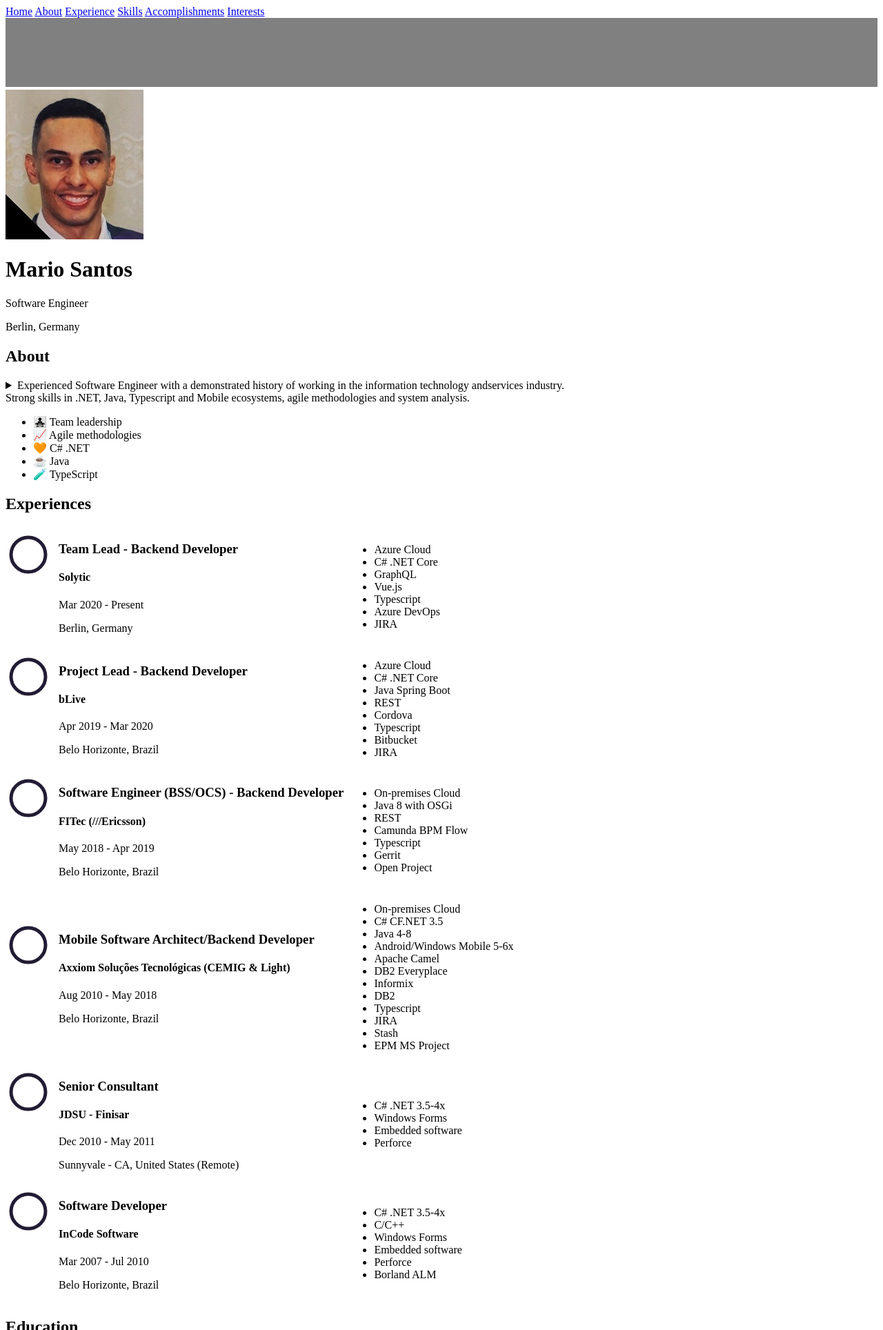
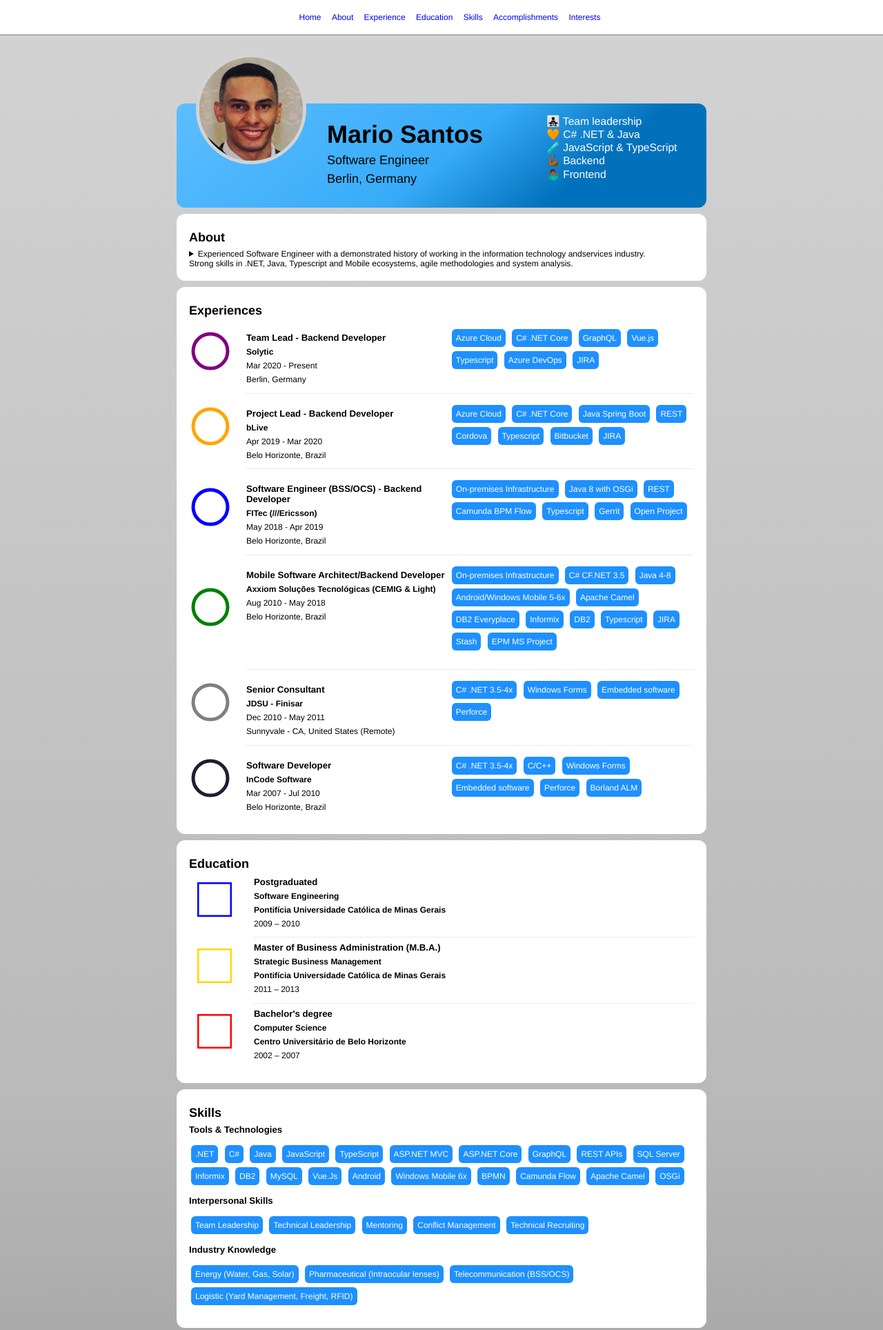
Before and after one commit to marionzr/marionzr.github.io, a plain HTML site: page index.html in a window 1280 px wide. Shown: the top 1928 px of the page at 69% size. Drawn offline with Linux system fonts and the light colour scheme.

Commit message:
Style
Initial version of stylesheet:
- Defined style for basic HTML tags, classes and IDs.
- Added animation to some elements (experimental).
- Added a toolbar with links (anchors).

Small changes on HTML structure and content

```diff
--- a/css/style.css
+++ b/css/style.css
@@ -1,5 +1,274 @@
 /* tags */
+html {
+  font-size: 12px;
+  font-family: Helvetica, Arial, sans-serif;
+}
+
+body {
+  margin: auto;
+  width: 60%;
+  background: linear-gradient(180deg, lightgray 0%, #b9b9b9 51%, #979696 75%);
+}
+
+footer {
+  margin: 0.5rem;
+  margin-bottom: 800px;
+  text-align: right;
+}
+
+:target {
+  display: block;
+  position: relative;
+  top: -5rem;
+  visibility: hidden;
+}
+
+a {
+  text-decoration: none;
+}
+
+div a:link {
+  display: inline-block;
+  padding: 0.5rem;
+}
+
+div a:hover,
+div a:active {
+  background-color: lightgray;
+  color: white;
+}
+
+div a:visited {
+  text-decoration: none;
+  color: black;
+}
+
+h1,
+h2,
+h3,
+h4,
+h5,
+h6,
+p {
+  margin-top: 0.5rem;
+  margin-bottom: 0.05rem;
+}
+
+h1 {
+  font-size: 2.5rem;
+}
+
+h2 {
+  font-size: 1.5rem;
+}
+
+h3 {
+  font-size: 1.1rem;
+}
+
+summary {
+  margin-top: 0.5rem;
+}
+
+table {
+  /* Removes the cell spacing via CSS */
+  border-spacing: 0;
+  /* Optional - if you don't want to have double border where cells touch */
+  border-collapse: collapse;
+  width: 100%;
+  table-layout: fixed;
+}
+
+table td {
+  vertical-align: text-top;
+}
 
 /* classes */
 
+.card {
+  scroll-behavior: smooth;
+  background-color: white;
+  border-radius: 1rem;
+  padding: 1.5rem;
+  margin-top: 0.75rem;
+  margin-top: 0.75rem;
+}
+
+.labels ul {
+  padding: 0;
+}
+
+.labels li {
+  border-radius: 0.5rem;
+  display: inline-block;
+  padding: 0.5rem;
+  background-color: dodgerblue;
+  margin: 0.25rem;
+  color: white;
+}
+
+.labels li:hover {
+  opacity: 0.9;
+  -webkit-transition: font-size 0.5s ease;
+  -moz-transition: font-size 0.5s ease;
+  -o-transition: font-size 0.5s ease;
+  transition: font-size 0.5s ease;
+  font-size: 1.3em;
+  background-color: royalblue;
+}
+
+.accomplishments-counter {
+  color: dodgerblue;
+  font-size: 2.5rem;
+}
+
 /* ids */
+#my-name {
+  font-size: 3rem;
+}
+
+#my-role,
+#my-location {
+  font-size: 1.5rem;
+}
+
+#toolbar {
+  display: inline;
+  position: fixed;
+  top: 0;
+  left: 0;
+  width: 100%;
+  padding: 1rem;
+  background-color: white;
+  text-align: center;
+  border-bottom: 1px solid gray;
+}
+
+#header {
+  margin-top: 150px;
+  background: linear-gradient(
+    141deg,
+    rgb(93, 190, 255) 0%,
+    rgb(55, 171, 248) 51%,
+    rgb(2, 113, 187) 75%
+  );
+}
+
+#my-picture {
+  float: left;
+  margin-top: -90px;
+  margin-left: 10px;
+}
+
+#my-picture img {
+  border-radius: 100%;
+  border-width: 5px;
+  border-style: solid;
+  border-color: lightgray;
+  height: 150px;
+  width: 150px;
+}
+
+#info {
+  margin-left: 200px;
+  padding-bottom: 1rem;
+}
+
+#top-skills {
+  float: right;
+  margin-top: -11rem;
+  margin-right: 2rem;
+  padding-bottom: 1rem;
+  font-size: 1.3rem;
+  color: white;
+}
+#top-skills li {
+  list-style: none;
+  padding: 0.05rem;
+}
+
+/* experience */
+#experience table td {
+  padding-bottom: 1rem;
+}
+#experience table td:first-child {
+  vertical-align: middle;
+  width: 80px;
+}
+
+#experience table td:first-child + td {
+  width: 40%;
+  border-bottom: 1px solid #eeebeb;
+}
+
+#experience table td:first-child + td + td {
+  width: auto;
+  border-bottom: 1px solid #eeebeb;
+}
+
+#experience table tr:last-child {
+  /* Hides the border of the last cells*/
+  border-bottom: 2px solid white;
+}
+
+/* education */
+#education table td {
+  padding-bottom: 1rem;
+}
+
+#education table td:first-child {
+  vertical-align: middle;
+  width: 80px;
+  padding-left: 1rem;
+  margin-bottom: 2rem;
+}
+
+#education table td:first-child + td {
+  width: 100%;
+  border-bottom: 1px solid #eeebeb;
+}
+
+#education table tr:last-child {
+  /* Hides the border of the last cells*/
+  border-bottom: 2px solid white;
+}
+
+/* accomplishments */
+#accomplishments table td:first-child {
+  text-align: center;
+  vertical-align: top;
+  width: 50px;
+  font-size: 2.5rem;
+  padding-top: 0;
+  padding-bottom: 0;
+}
+
+#accomplishments table td {
+  vertical-align: middle;
+  padding-top: 1rem;
+  padding-bottom: 1rem;
+}
+
+#accomplishments table td:first-child + td {
+  width: 100%;
+  border-bottom: 1px solid #eeebeb;
+}
+
+#accomplishments table tr:last-child {
+  /* Hides the border of the last cells*/
+  border-bottom: 2px solid white;
+}
+
+#accomplishments summary {
+  font-size: 1.1rem;
+  font-weight: bold;
+}
+
+#accomplishments ul a {
+  padding-left: 0;
+  color: royalblue;
+}
+#accomplishments ul a:hover,
+a:active {
+  padding: 0.5rem;
+}
--- a/index.html
+++ b/index.html
@@ -9,35 +9,40 @@
         <link rel="icon" href="./img/icons/favicon.ico" type="image/x-icon">
         <link rel="icon" href="./img/icons/favicon-16x16.png" type="image/png" sizes="16x16">
         <link rel="icon" href="./img/icons/favicon-32x32.png" type="image/png" sizes="32x32">
+        <link rel="stylesheet" href="./css/style.css">
         <title>Mario Santos</title>
     </head>
     <body>
         <a id="top"></a>
         <div id="toolbar">
             <a href="./index.html">Home</a>
-            <a href="#about">About</a>
-            <a href="#experience">Experience</a>
-            <a href="#skills">Skills</a>
-            <a href="#accomplishments">Accomplishments</a>
-            <a href="#interests">Interests</a>
+            <a href="#anchor-about">About</a>
+            <a href="#anchor-experience">Experience</a>
+            <a href="#anchor-education">Education</a>
+            <a href="#anchor-skills">Skills</a>
+            <a href="#anchor-accomplishments">Accomplishments</a>
+            <a href="#anchor-interests">Interests</a>
         </div>
         <div id="header" class="card">
-            <div id="banner">
-                <!-- TODO: Replace the svg with an nice background -->
-                <!-- TODO: Move style to css file -->
-                <svg style="width: 100%; height: 100px" xmlns="http://www.w3.org/2000/svg">
-                    <rect width="100%" height="100%" fill="gray" />
-                </svg>
-            </div>
-            <div class="my-picture">
-                <img src="./img/me_v1.jpg" alt="Mario Santos" class="avatar">
+            <div id="my-picture">
+                <img src="./img/me_v1.jpg" alt="Mario Santos">
             </div>
             <div id="info">
-                <h1 class="my-name">Mario Santos</h1>
-                <p class="my-role">Software Engineer</p>
-                <p class="my-location">Berlin, Germany</p>
+                <h1 id="my-name">Mario Santos</h1>
+                <p id="my-role">Software Engineer</p>
+                <p id="my-location">Berlin, Germany</p>
+            </div>
+            <div id="top-skills">
+                <ul>
+                    <li>👨‍👧‍👧 Team leadership</li>
+                    <li>🧡 C# .NET & Java</li>
+                    <li>🧪 JavaScript & TypeScript</li>
+                    <li>💪🏾 Backend</li>
+                    <li>🤷🏾‍♂️ Frontend</li>
+                </ul>
             </div>
         </div>
+        <a id="anchor-about"></a>
         <div id="about" class="card">
             <h2 class="card-title">About</h2>
             <details>
@@ -55,26 +60,17 @@
                     <li>Highly motivated, diligent, with good communication skills, and desire to work in challenging environments.</li>
                 </ul>
             </details>
-            <div class="top-skills">
-                <ul>
-                    <li>👨‍👧‍👧 Team leadership</li>
-                    <li>📈 Agile methodologies</li>
-                    <li>🧡 C# .NET</li>
-                    <li>☕ Java</li>
-                    <li>🧪 TypeScript</li>
-                </ul>
-            </div>
         </div>
-        <div id="experience" class="card">
+        <a id="anchor-experience"></a>
+        <div id="experience" class="card labels">
             <h2 class="card-title">Experiences</h2>
             <table>
-
                 <tbody>
                     <tr>
                         <td>
                             <!-- TODO: Replace the svg with a company image -->
-                            <svg style="width: 70px;" xmlns="http://www.w3.org/2000/svg">
-                                <circle cx="30" cy="30" r="25" fill="none" stroke="#221C34" stroke-width="5px" />
+                            <svg style="width: 60px; height: 60px" xmlns="http://www.w3.org/2000/svg">
+                                <circle cx="30" cy="30" r="25" fill="none" stroke="purple" stroke-width="5px" />
                             </svg>
                         </td>
                         <td>
@@ -98,8 +94,8 @@
                     <tr>
                         <td>
                             <!-- TODO: Replace the svg with a company image -->
-                            <svg style="width: 70px;" xmlns="http://www.w3.org/2000/svg">
-                                <circle cx="30" cy="30" r="25" fill="none" stroke="#221C34" stroke-width="5px" />
+                            <svg style="width: 60px; height: 60px" xmlns="http://www.w3.org/2000/svg">
+                                <circle cx="30" cy="30" r="25" fill="none" stroke="orange" stroke-width="5px" />
                             </svg>
                         </td>
                         <td>
@@ -124,8 +120,8 @@
                     <tr>
                         <td>
                             <!-- TODO: Replace the svg with a company image -->
-                            <svg style="width: 70px;" xmlns="http://www.w3.org/2000/svg">
-                                <circle cx="30" cy="30" r="25" fill="none" stroke="#221C34" stroke-width="5px" />
+                            <svg style="width: 60px; height: 60px" xmlns="http://www.w3.org/2000/svg">
+                                <circle cx="30" cy="30" r="25" fill="none" stroke="blue" stroke-width="5px" />
                             </svg>
                         </td>
                         <td>
@@ -136,7 +132,7 @@
                         </td>
                         <td>
                             <ul>
-                                <li>On-premises Cloud</li>
+                                <li>On-premises Infrastructure</li>
                                 <li>Java 8 with OSGi</li>
                                 <li>REST</li>
                                 <li>Camunda BPM Flow</li>
@@ -149,8 +145,8 @@
                     <tr>
                         <td>
                             <!-- TODO: Replace the svg with a company image -->
-                            <svg style="width: 70px;" xmlns="http://www.w3.org/2000/svg">
-                                <circle cx="30" cy="30" r="25" fill="none" stroke="#221C34" stroke-width="5px" />
+                            <svg style="width: 60px; height: 60px" xmlns="http://www.w3.org/2000/svg">
+                                <circle cx="30" cy="30" r="25" fill="none" stroke="green" stroke-width="5px" />
                             </svg>
                         </td>
                         <td>
@@ -161,7 +157,7 @@
                         </td>
                         <td>
                             <ul>
-                                <li>On-premises Cloud</li>
+                                <li>On-premises Infrastructure</li>
                                 <li>C# CF.NET 3.5</li>
                                 <li>Java 4-8</li>
                                 <li>Android/Windows Mobile 5-6x</li>
@@ -179,8 +175,8 @@
                     <tr>
                         <td>
                             <!-- TODO: Replace the svg with a company image -->
-                            <svg style="width: 70px;" xmlns="http://www.w3.org/2000/svg">
-                                <circle cx="30" cy="30" r="25" fill="none" stroke="#221C34" stroke-width="5px" />
+                            <svg style="width: 60px; height: 60px" xmlns="http://www.w3.org/2000/svg">
+                                <circle cx="30" cy="30" r="25" fill="none" stroke="gray" stroke-width="5px" />
                             </svg>
                         </td>
                         <td>
@@ -201,7 +197,7 @@
                     <tr>
                         <td>
                             <!-- TODO: Replace the svg with a company image -->
-                            <svg style="width: 70px;" xmlns="http://www.w3.org/2000/svg">
+                            <svg style="width: 60px; height: 60px" xmlns="http://www.w3.org/2000/svg">
                                 <circle cx="30" cy="30" r="25" fill="none" stroke="#221C34" stroke-width="5px" />
                             </svg>
                         </td>
@@ -225,6 +221,7 @@
                 </tbody>
             </table>
         </div>
+        <a id="anchor-education"></a>
         <div id="education" class="card">
             <h2 class="card-title">Education</h2>
             <table>
@@ -232,8 +229,8 @@
                     <tr>
                         <td>
                             <!-- TODO: Replace the svg with an education institution image -->
-                            <svg style="width: 70px;" xmlns="http://www.w3.org/2000/svg">
-                                <rect x="10" y="50" width="50" height="50" fill="none" stroke="#221C34" stroke-width="5px" />
+                            <svg style="width: 50px; height: 50px" xmlns="http://www.w3.org/2000/svg">
+                                <rect x="0" y="0" width="50" height="50" fill="none" stroke="blue" stroke-width="5px" />
                             </svg>
                         </td>
                         <td>
@@ -241,14 +238,13 @@
                             <h4 class="education-field-of-study">Software Engineering</h4>
                             <h4 class="education-instituion-name">Pontifícia Universidade Católica de Minas Gerais</h4>
                             <p class="education-period">2009 – 2010</p>
-                            <hr>
                         </td>
                     </tr>
                     <tr>
                         <td>
                             <!-- TODO: Replace the svg with an education institution image -->
-                            <svg style="width: 70px;" xmlns="http://www.w3.org/2000/svg">
-                                <rect x="10" y="50" width="50" height="50" fill="none" stroke="#221C34" stroke-width="5px" />
+                            <svg style="width: 50px; height: 50px" xmlns="http://www.w3.org/2000/svg">
+                                <rect x="0" y="0" width="50" height="50" fill="none" stroke="gold" stroke-width="5px" />
                             </svg>
                         </td>
                         <td>
@@ -256,14 +252,13 @@
                             <h4 class="education-field-of-study">Strategic Business Management</h4>
                             <h4 class="education-instituion-name">Pontifícia Universidade Católica de Minas Gerais</h4>
                             <p class="education-period">2011 – 2013</p>
-                            <hr>
                         </td>
                     </tr>
                     <tr>
                         <td>
                             <!-- TODO: Replace the svg with an education institution image -->
-                            <svg style="width: 70px;" xmlns="http://www.w3.org/2000/svg">
-                                <rect x="10" y="50" width="50" height="50" fill="none" stroke="#221C34" stroke-width="5px" />
+                            <svg style="width: 50px; height: 50px" xmlns="http://www.w3.org/2000/svg">
+                                <rect x="0" y="0" width="50" height="50" fill="none" stroke="red" stroke-width="5px" />
                             </svg>
                         </td>
                         <td>
@@ -271,13 +266,13 @@
                             <h4 class="education-field-of-study">Computer Science</h4>
                             <h4 class="education-instituion-name">Centro Universitário de Belo Horizonte</h4>
                             <p class="education-period">2002 – 2007</p>
-                            <hr>
                         </td>
                     </tr>
                 </tbody>
             </table>
         </div>
-        <div id="skills" class="card">
+        <a id="anchor-skills"></a>
+        <div id="skills" class="card labels">
             <h2 class="card-title">Skills</h2>
             <div class="skills-tools-technologies">
                 <h3>Tools & Technologies</h3>
@@ -324,19 +319,19 @@
                 </ul>
             </div>
         </div>
+        <a id="anchor-accomplishments"></a>
         <div id="accomplishments" class="card">
             <h2 class="card-title">Accomplishments</h2>
             <table>
                 <tbody>
                     <tr>
                         <td>
-                            <p>2</p>
+                            <p class="accomplishments-counter">2</p>
                         </td>
                         <td>
-                            <h3 class="accomplishments-title">Courses</h3>
                             <details>
                                 <summary>
-                                    ASP.NET Core 2.0 ◾ Alura
+                                    Courses
                                 </summary>
                                 <ul>
                                     <li>
@@ -349,18 +344,16 @@
                                     </li>
                                 </ul>
                             </details>
-                            <hr>
                         </td>
                     </tr>
                     <tr>
                         <td>
-                            <p>2</p>
+                            <p class="accomplishments-counter">2</p>
                         </td>
                         <td>
-                            <h3 class="accomplishments-title">Personal projects</h3>
                             <details>
                                 <summary>
-                                    NZR.Toolbox ◾ NZR.Orm
+                                    Personal projects
                                 </summary>
                                 <ul>
                                     <li>
@@ -375,18 +368,16 @@
                                     </li>
                                 </ul>
                             </details>
-                            <hr>
                         </td>
                     </tr>
                     <tr>
                         <td>
-                            <p>3</p>
+                            <p class="accomplishments-counter">3</p>
                         </td>
                         <td>
-                            <h3 class="accomplishments-title">Languages</h3>
                             <details>
                                 <summary>
-                                    English ◾ Portuguese ◾ Spanish
+                                    Languages
                                 </summary>
                                 <ul>
                                     <li>
@@ -408,7 +399,8 @@
                 </tbody>
             </table>
         </div>
-        <div id="interests" class="card">
+        <a id="anchor-interests"></a>
+        <div id="interests" class="card labels">
             <h2 class="card-title">Interests</h2>
             <ul>
                 <li>Microsoft</li>
@@ -421,10 +413,20 @@
                 <li>Languages</li>
                 <li>AI</li>
                 <li>Machine Learning</li>
+                <li>IOT</li>
+                <li>Mentoring</li>
+                <li>.NET Core</li>
+                <li>C++</li>
+                <li>Java</li>
+                <li>Vue.js</li>
+                <li>React</li>
+                <li>Backend Development</li>
+                <li>Frontend Development</li>
+
             </ul>
         </div>
         <footer>
-            <a href="#top">Top</a>
+            <a href="#top">🏠</a>
         </footer>
     </body>
 </html>
```
